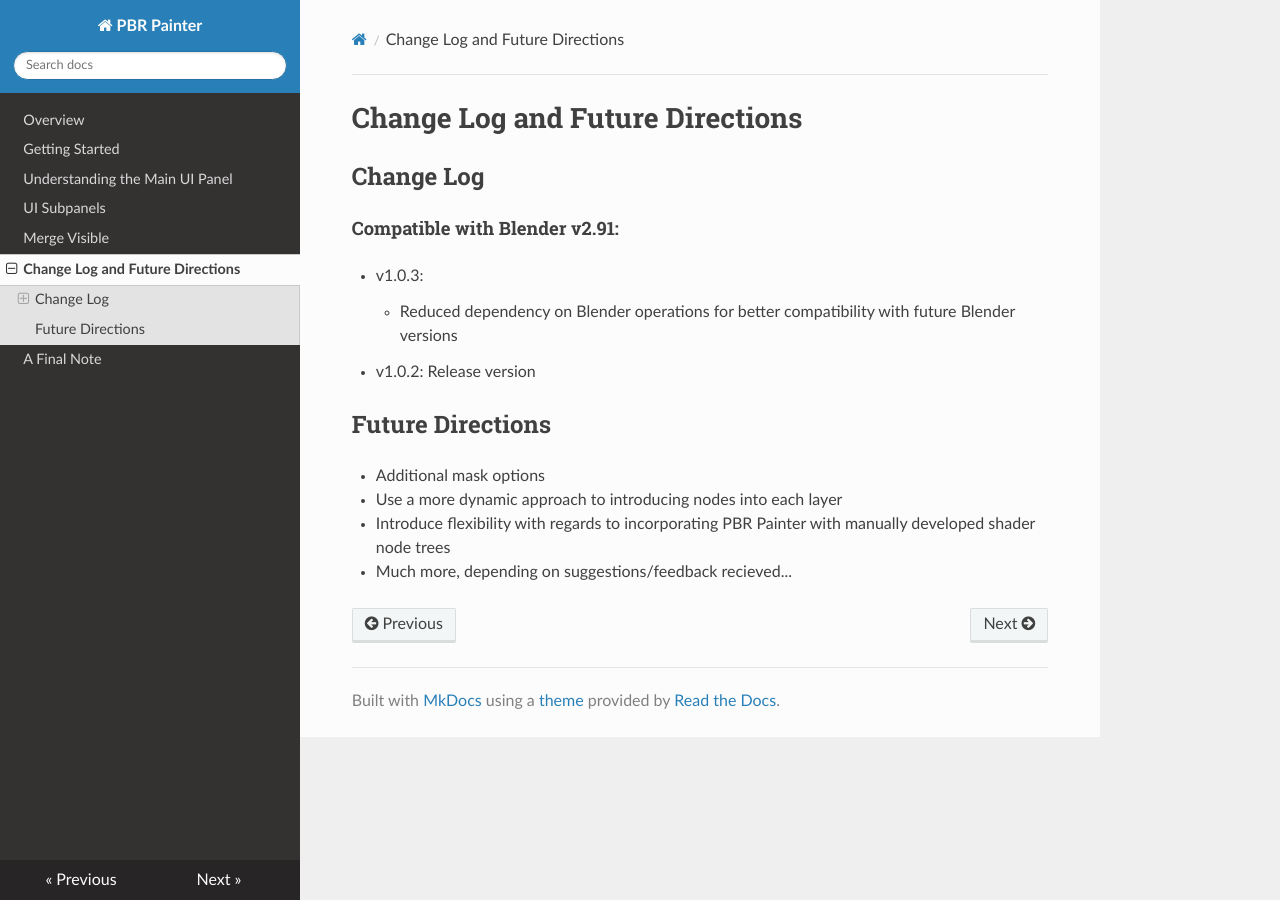
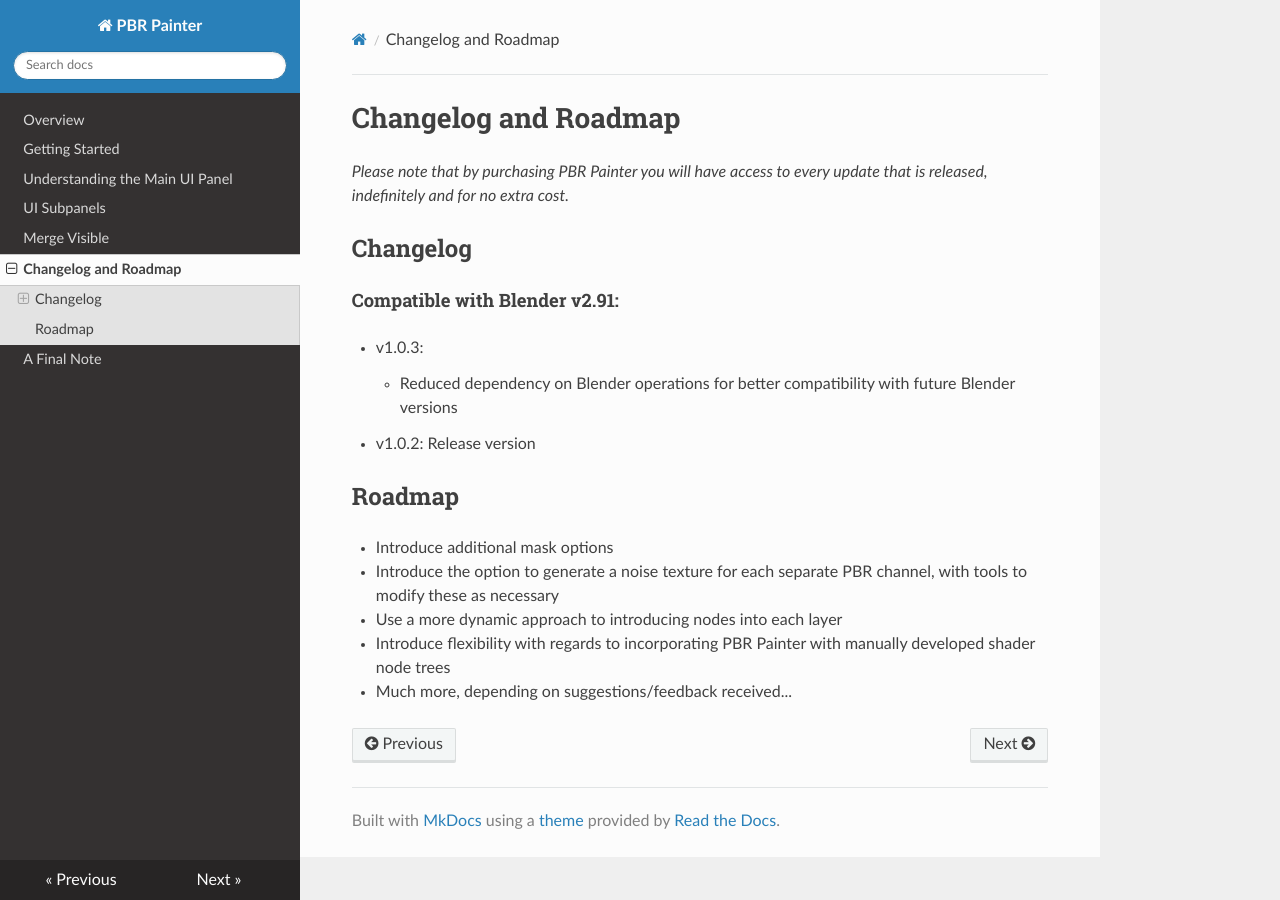
Before and after one commit to wilgardner/pbr-painter-doc, an MkDocs documentation site: the page built from docs/change_log.md, in a window 1280 px wide. Built offline with MkDocs 1.6.1, drawn with Linux system fonts in a browser that asks for light colours; nearby versions of some CDN libraries.

Commit message:
Modified changelog and roadmap

```diff
--- a/docs/change_log.md
+++ b/docs/change_log.md
@@ -1,18 +1,19 @@
-# Change Log and Future Directions
+# Changelog and Roadmap
+_Please note that by purchasing PBR Painter you will have access to every update that is released, indefinitely and for no extra cost._
 
-## Change Log
+## Changelog
 
 ####Compatible with Blender v2.91:
 
 - v1.0.3:
 	- Reduced dependency on Blender operations for better compatibility with future Blender versions
 
-
 - v1.0.2: Release version
 
-## Future Directions
+## Roadmap
 
-- Additional mask options
+- Introduce additional mask options
+- Introduce the option to generate a noise texture for each separate PBR channel, with tools to modify these as necessary
 - Use a more dynamic approach to introducing nodes into each layer
 - Introduce flexibility with regards to incorporating PBR Painter with manually developed shader node trees
-- Much more, depending on suggestions/feedback recieved...
+- Much more, depending on suggestions/feedback received...
```
